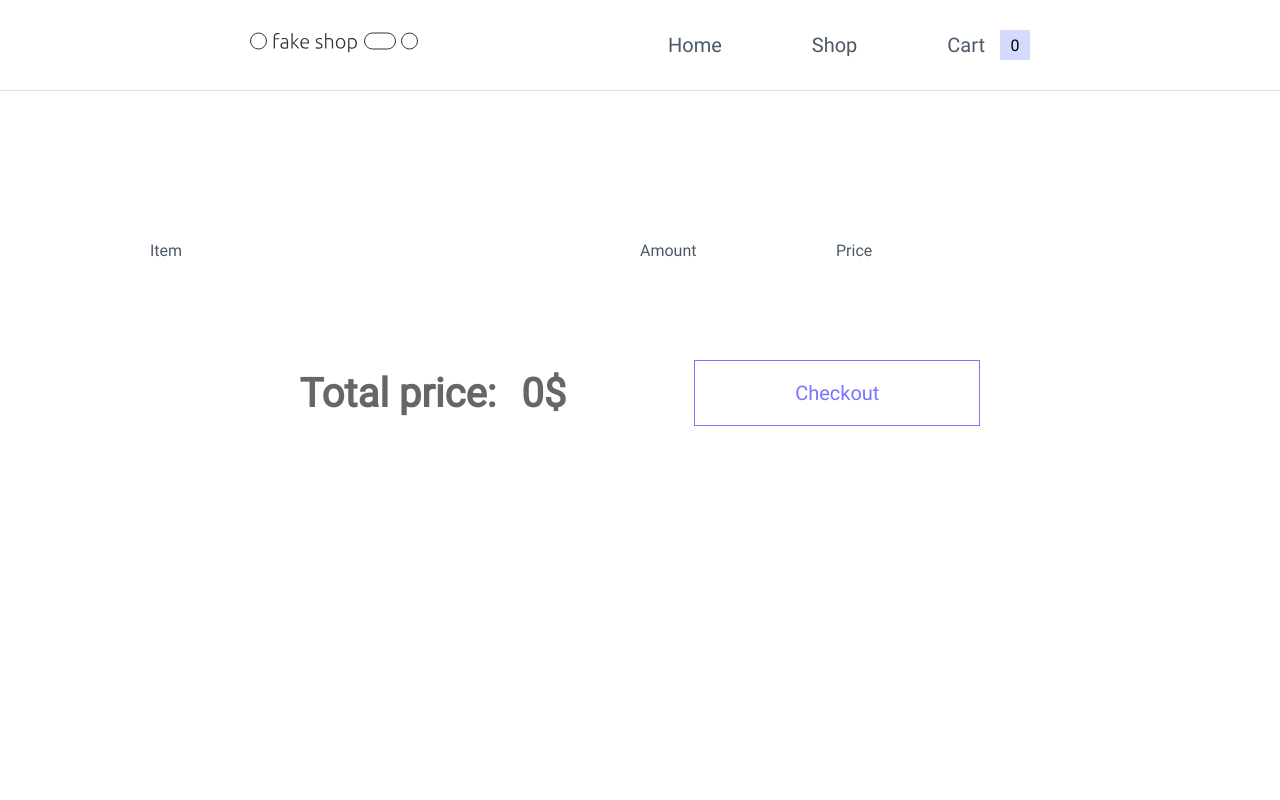
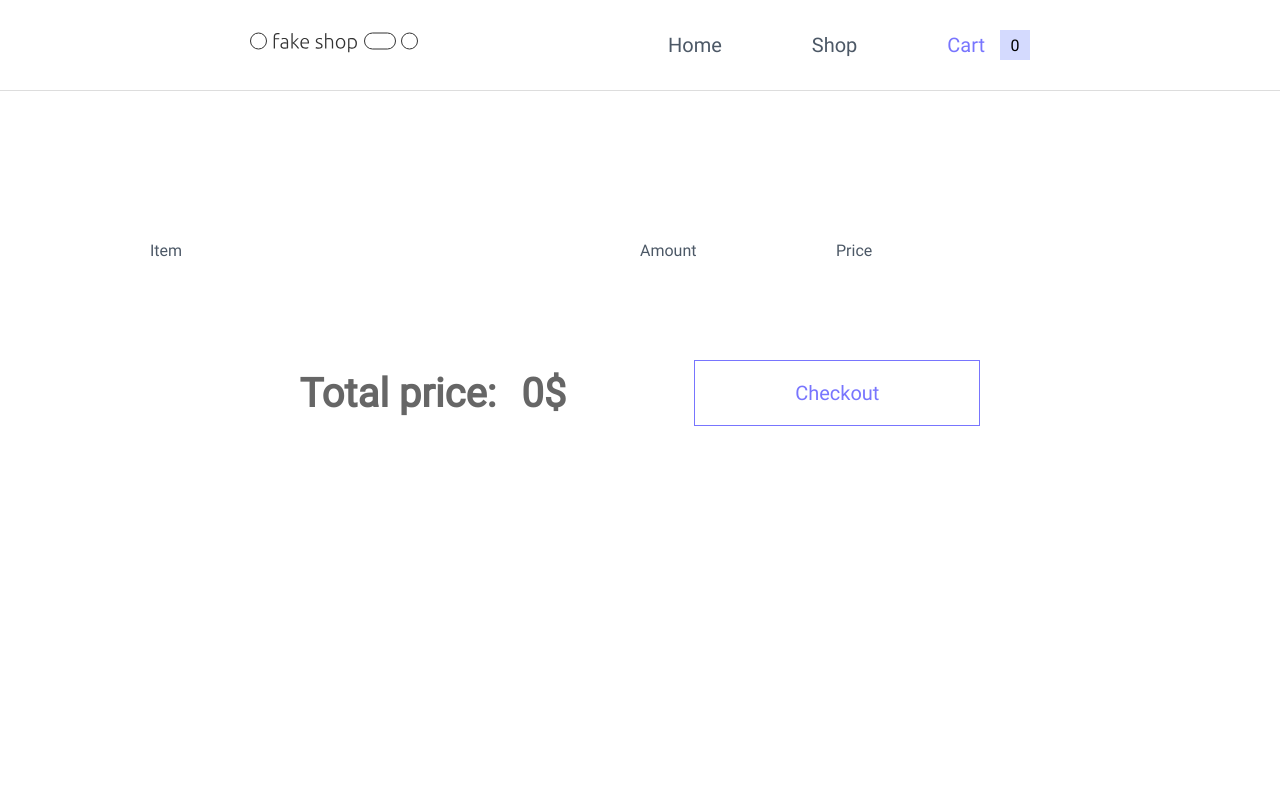
Before and after one commit to w1nterm00n/fake-store, a React (Vite) app: page /cart in a window 1280 px wide. Shown: the top 800 px of the page. Built offline with nearby package versions, Linux system fonts and the light colour scheme.

Commit message:
fixed problem with colouring link in navbar

```diff
--- a/src/components/home-page/Home.jsx
+++ b/src/components/home-page/Home.jsx
@@ -10,7 +10,7 @@ import { useState, useEffect } from 'react';
   let randomItem = {
     name: "Item name",
     category: "cathegory",
-    description: "blah blah blah",
+    description: "no description",
     image: {storeImage},
   }
 
--- a/src/components/navbar/Navbar.jsx
+++ b/src/components/navbar/Navbar.jsx
@@ -2,9 +2,11 @@ import './Navbar.css'
 import logo from '../../assets/logo_light.svg'
 import { Link, Outlet } from "react-router-dom";
 import { useState } from 'react';
+import { useLocation } from "react-router-dom";
 
-function Navbar({page}) {
+function Navbar() {
   const [cartItems, setCartItems] = useState([]);
+  const location = useLocation();
 
     return (
       <>
@@ -14,11 +16,11 @@ function Navbar({page}) {
             <div className="navbarLine"></div>
             <ul className="navbarMenu">
 
-                <li><Link to="/" className={page === "home" ? "colouredLink" : ""}>Home</Link></li>
-                <li><Link to="/shop" className={page === "shop" ? "colouredLink" : ""}>Shop</Link></li>
+                <li><Link to="/" className={location.pathname === "/" ? "colouredLink" : ""}>Home</Link></li>
+                <li><Link to="/shop" className={location.pathname === "/shop" ? "colouredLink" : ""}>Shop</Link></li>
 
                 <li className="cardLi">
-                  <Link to="/cart" className={page === "cart" ? "colouredLink" : ""}>Cart</Link>
+                  <Link to="/cart" className={location.pathname === "/cart" ? "colouredLink" : ""}>Cart</Link>
                   <div className="displayItemsAmount">{cartItems.length}</div>
                 </li>
 
--- a/src/components/shop-page/Shop.jsx
+++ b/src/components/shop-page/Shop.jsx
@@ -1,6 +1,5 @@
 import Footer from '../footer/Footer'
 import Pagination from './Pagination'
-// import ShopItem from './ShopItem'
 import Post from './Post'
 import './Shop.css'
 import { useState, useEffect } from 'react';
@@ -31,6 +30,8 @@ function Shop() {
     window.scrollTo(0, 0);
   }, [currentPage]);
 
+
+
   const indexOfLastPost = currentPage * postsPerPage;
   const indexOfFirstPost = indexOfLastPost - postsPerPage;
   const currentPosts = itemsArray.slice(indexOfFirstPost, indexOfLastPost);
```
